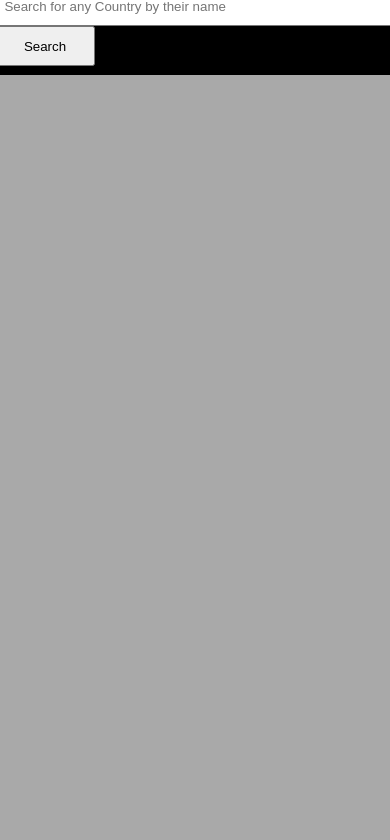
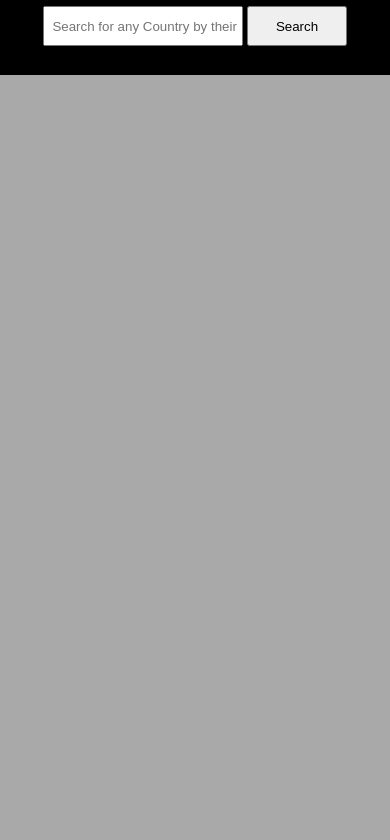
Before and after one commit to Bona-Zeynalabid/countryInformation, a plain HTML site: page index.html in a window 390 px wide. Shown: the part 75-915 px from the top of the page. Drawn offline with Linux system fonts and the light colour scheme.

Commit message:
Update style.css

```diff
--- a/style.css
+++ b/style.css
@@ -192,3 +192,8 @@ footer{
     padding: 10px;
 }
 }
+@media (min-width: 250px) and (max-width:600px){
+    .head input{
+    width: 200px;
+    height: 40px;
+}
```
